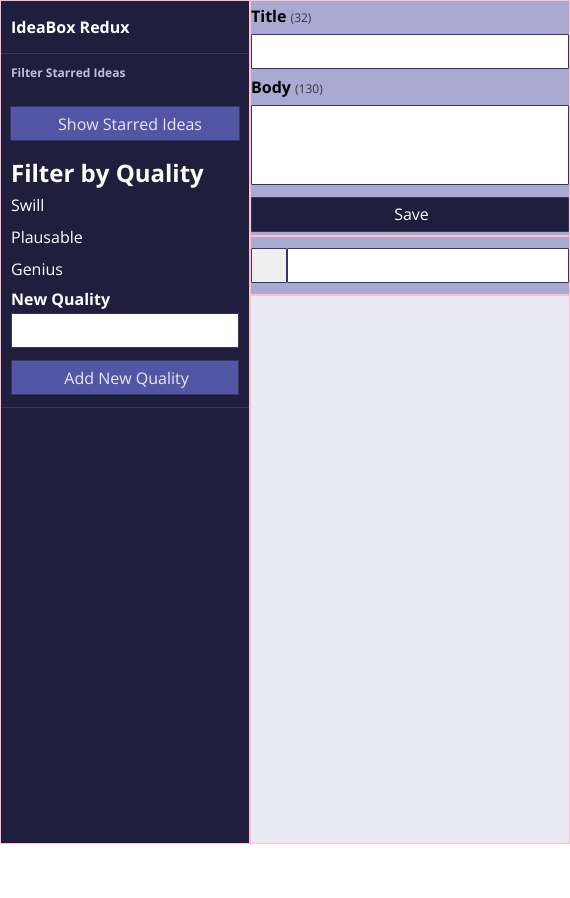
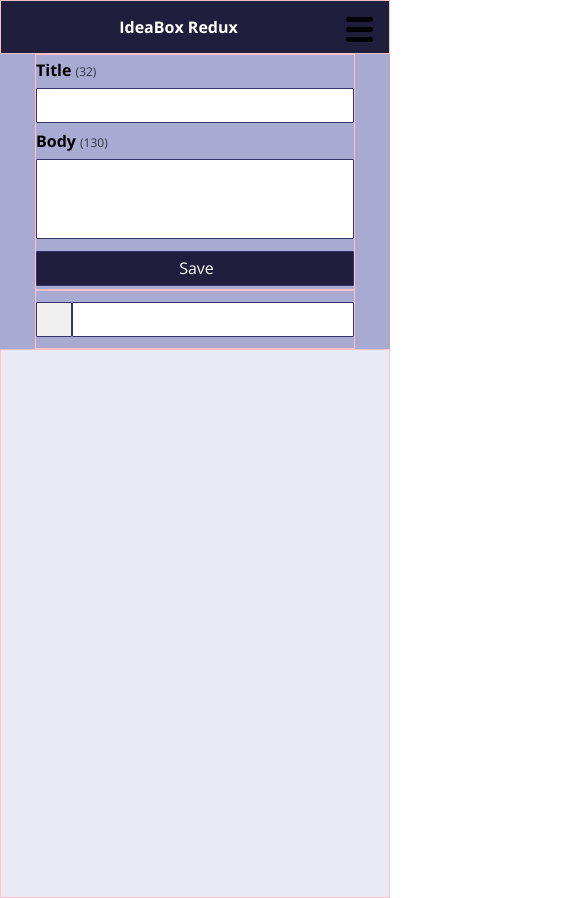
Before and after one commit to flachman03/Idea-Box, a plain HTML site: page index.html in a window 390 px wide. Shown: the whole page, 570 px wide, since content can reach past the window. Before the commit the page ends 844 px from the top, so only its background shows below. Drawn offline with nearby package versions, Linux system fonts and the light colour scheme.

Commit message:
Starting of burger button

```diff
--- a/index.html
+++ b/index.html
@@ -8,7 +8,17 @@
 </head>
 <body>
 	<section class="sidebar">
+			<div class="sidebar__side-container-1">
+					<div class="burger_button">
+							<div class="burger_icon">
+								  <div class="lines line_one"></div>
+								  <div class="lines line_two"></div>
+								  <div class="lines line_three"></div>
+							</div>
+					</div>
 					<h1 class="sidebar__side-title">IdeaBox Redux</h1>
+				</div>
+		<div class="sidebar__side-container-2">
 			<h2 class="side-title__filter-title filter-padding">Filter Starred Ideas</h2>
 			<input type="button" name="show-starred-ideas-btn" class="sidebar-starred-ideas-btn global-input sidebar-btn filter-padding" value="Show Starred Ideas" id="sidebar-starred-ideas-btn">
 			<h2 class="sidebar-filter-title filter-padding">Filter by Quality</h2>
@@ -21,6 +31,7 @@
 				<label for="new-quality" class="quality-container__filter-title quality">New Quality</label>
 				<input type="text" name="new-quality" id="new-quality" class="quality-container__input global-input">
 				<input type="button" name="add-new-quality" id="new-quality-btn"class="quality-container__quality-btn global-input sidebar-btn" value="Add New Quality">
+		</div>
 	</div>
 	</section>
 	<main>
--- a/main.js
+++ b/main.js
@@ -19,6 +19,11 @@ var ideaArray = JSON.parse(localStorage.getItem('array'))|| [];
 var searchArray = [];
 var qualityArray = ['Swill', 'Plausable', 'Genius']
 var sideBar = document.querySelector('.sidebar');
+var burgerButton = document.querySelector('.burger_button');
+var sidebarSideContainerTwo = document.querySelector('.sidebar__side-container-2');
+var lineOne = document.querySelector('.line_one');
+var lineTwo = document.querySelector('.line_two');
+var lineThree = document.querySelector('.line_three');
 
 /*----------------Starting Conditions-------------*/
 if (ideaArray.length != 0) {
@@ -79,8 +84,6 @@ function pageRefresh(ideaArray) {
 	ideaArray.forEach(function(item) {
 		addCard(item);
 	});
-
-
 }
 
 
@@ -267,3 +270,30 @@ sideBar.addEventListener('click', function(e) {
 	})
 	}
 })
+
+// burger button
+
+burgerButton.addEventListener('click', function() {
+	var burgerValue  = 'close';
+console.log(burgerValue)
+	if (burgerValue == 'close') {
+		burgerValue = 'open';
+
+		setTimeout(function() {
+		sidebarSideContainerTwo.style.display = 'block';
+		lineOne.style.transform = 'rotate(-45deg)';
+		lineOne.style.transform += 'translate(-7px, 6.5px)';
+		lineTwo.style.transform = 'rotate(45deg)';
+		lineThree.style.opacity = '0';
+		}, 100);
+
+	} else {
+		burgerValue = 'close';
+		// burgerIcon.style.display = 'block';
+		sidebarSideContainerTwo.style.display = 'none';
+		lineThree.style.opacity = null;
+		lineTwo.style.transform = null;
+		lineOne.style.transform = null;
+	}
+
+});
--- a/style.css
+++ b/style.css
@@ -234,3 +234,48 @@ button {
 .card-body__title {
 	margin-bottom: 10px;
 }
+
+@media screen and (max-width: 707px) {
+	body {
+		display: flex;
+		flex-direction: column;
+	}
+
+	.sidebar {
+		height: auto;
+	}
+
+	.sidebar__side-title {
+		text-align: center;
+	}
+
+	.sidebar__side-container-2 {
+		display: none;
+	}
+
+	.burger_button {
+		width: 27px;
+		height: 25px;
+		cursor: pointer;
+		transition: 0.3s;
+		float: right;
+		margin-top: 1em;
+		margin-right: 1em;
+		position: relative;
+		background-color: none;
+	  }
+
+
+	  .lines {
+		width: 100%;
+		background: #000000;
+		height: 5px;
+		transition: 0.3s;
+		border-radius: 5px;
+	  }
+
+	  .line_two,
+	  .line_three  {
+		  margin-top: 5px;
+	  }
+}
```
Also changed, not shown: idea.js (line endings or trailing spaces), 1 other file. Lines whose indentation alone changed are shown as unchanged.
